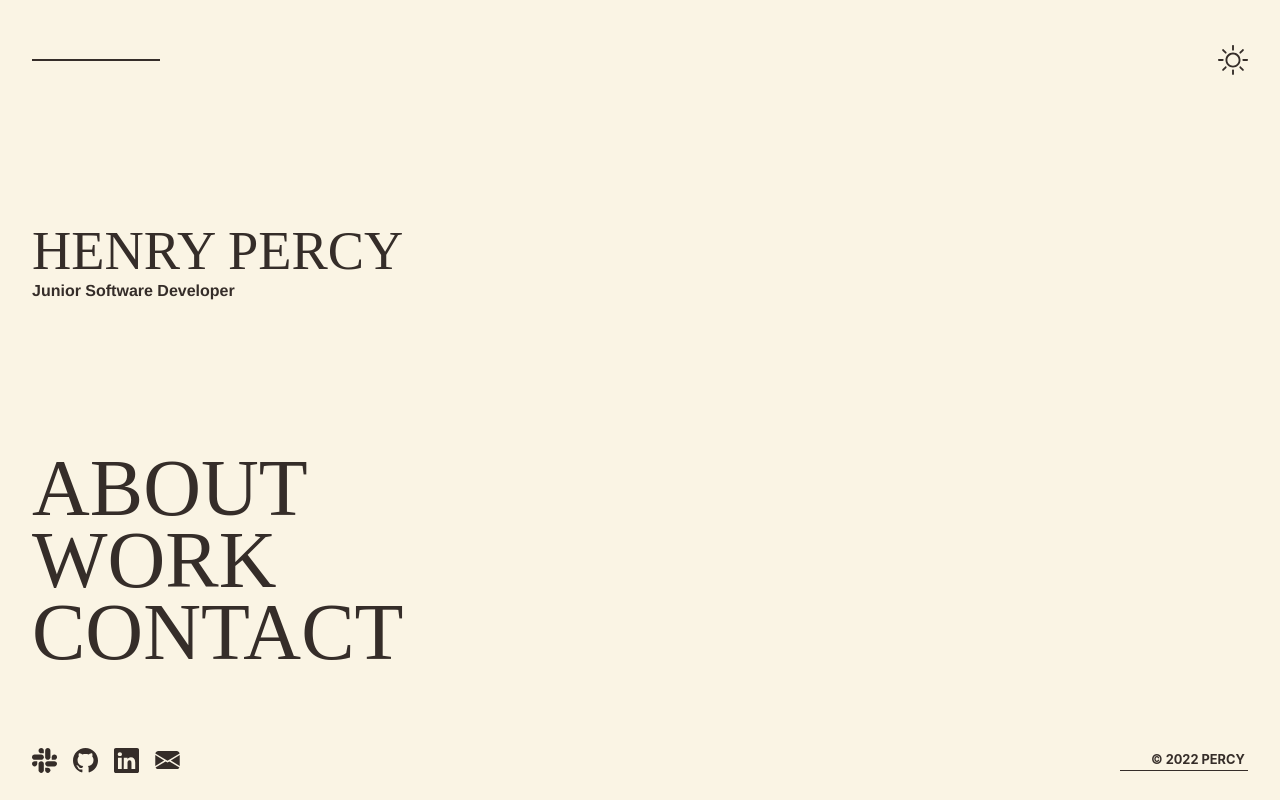
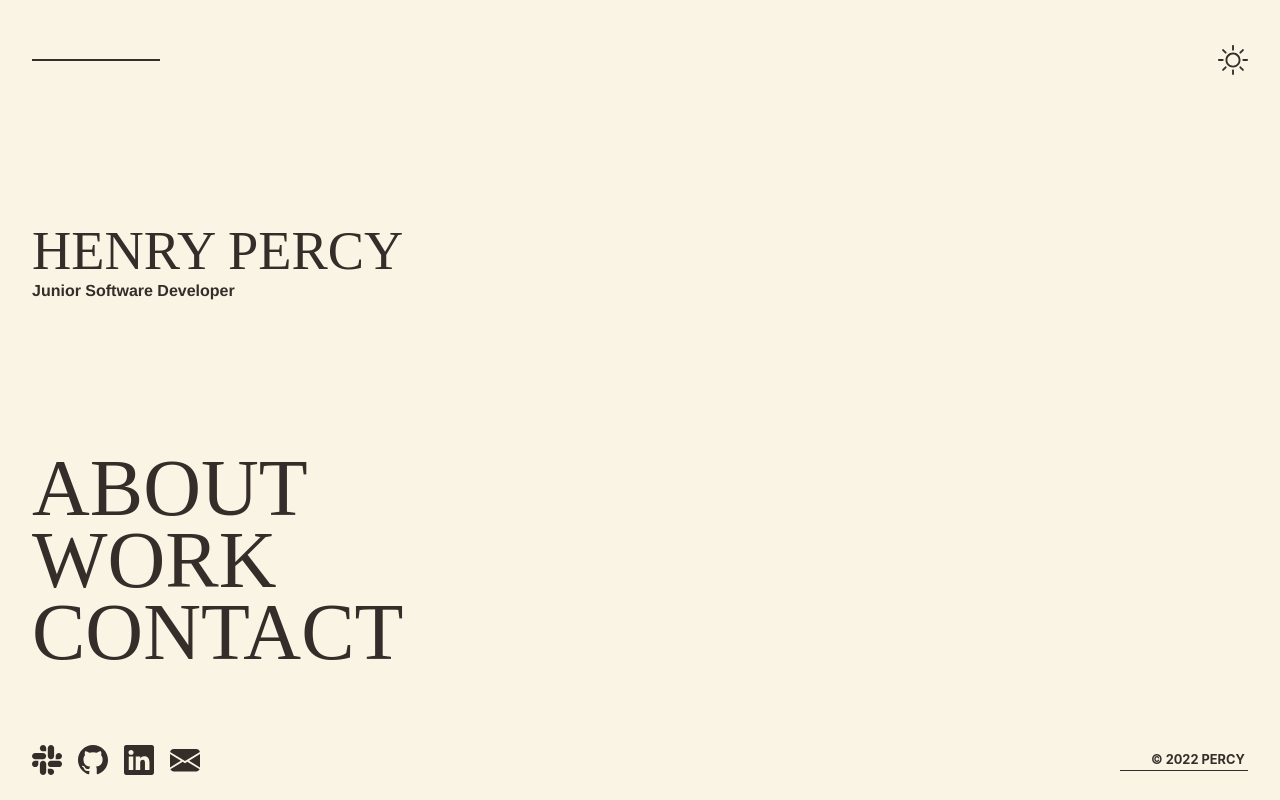
Before and after one commit to henryppercy/portfolio-v2, a React (Create React App) app: page / in a window 1280 px wide. Built offline with nearby package versions, Linux system fonts and the light colour scheme; a web font is replaced by a local one.

Commit message:
Added fill value to all SVGs

```diff
--- a/src/App.css
+++ b/src/App.css
@@ -67,6 +67,10 @@ section {
   grid-template-rows: 15% 1fr 40% 10%;
 }
 
+svg {
+  fill: #352D29;
+}
+
 .home-heading {
   display: flex;
   justify-content: space-between;
--- a/src/App.scss
+++ b/src/App.scss
@@ -73,6 +73,10 @@ section {
   grid-template-rows: 15% 1fr 40% 10%;
 }
 
+svg {
+  fill: $dark;
+}
+
 .home-heading {
   display: flex;
   justify-content: space-between;
--- a/src/components/Home.jsx
+++ b/src/components/Home.jsx
@@ -6,15 +6,15 @@ const Home = () => {
             <div className="home-heading">
                 <div className="line"></div>
                 <svg className="" width="30" height="30" viewBox="0 0 30 30" fill="none" xmlns="http://www.w3.org/2000/svg">
-                    <path d="M15 20.625C11.8934 20.625 9.375 18.1066 9.375 15C9.375 11.8934 11.8934 9.375 15 9.375C18.1066 9.375 20.625 11.8934 20.625 15C20.625 18.1066 18.1066 20.625 15 20.625ZM15 22.5C19.1421 22.5 22.5 19.1421 22.5 15C22.5 10.8579 19.1421 7.5 15 7.5C10.8579 7.5 7.5 10.8579 7.5 15C7.5 19.1421 10.8579 22.5 15 22.5Z" fill="#352D29"/>
-                    <path d="M15 0C15.5178 0 15.9375 0.419733 15.9375 0.9375V4.6875C15.9375 5.20527 15.5178 5.625 15 5.625C14.4822 5.625 14.0625 5.20527 14.0625 4.6875V0.9375C14.0625 0.419733 14.4822 0 15 0Z" fill="#352D29"/>
-                    <path d="M15 24.375C15.5178 24.375 15.9375 24.7947 15.9375 25.3125V29.0625C15.9375 29.5803 15.5178 30 15 30C14.4822 30 14.0625 29.5803 14.0625 29.0625V25.3125C14.0625 24.7947 14.4822 24.375 15 24.375Z" fill="#352D29"/>
-                    <path d="M30 15C30 15.5178 29.5803 15.9375 29.0625 15.9375H25.3125C24.7947 15.9375 24.375 15.5178 24.375 15C24.375 14.4822 24.7947 14.0625 25.3125 14.0625H29.0625C29.5803 14.0625 30 14.4822 30 15Z" fill="#352D29"/>
-                    <path d="M5.625 15C5.625 15.5178 5.20527 15.9375 4.6875 15.9375H0.9375C0.419733 15.9375 -2.26323e-08 15.5178 0 15C2.26323e-08 14.4822 0.419733 14.0625 0.9375 14.0625H4.6875C5.20527 14.0625 5.625 14.4822 5.625 15Z" fill="#352D29"/>
-                    <path d="M25.6066 4.39346C25.9727 4.75957 25.9727 5.35317 25.6066 5.71928L22.9549 8.37093C22.5888 8.73705 21.9952 8.73705 21.6291 8.37093C21.263 8.00482 21.263 7.41122 21.6291 7.04511L24.2808 4.39346C24.6469 4.02734 25.2405 4.02734 25.6066 4.39346Z" fill="#352D29"/>
-                    <path d="M8.37087 21.6292C8.73699 21.9953 8.73699 22.5889 8.37087 22.955L5.71922 25.6067C5.3531 25.9728 4.75951 25.9728 4.39339 25.6067C4.02728 25.2405 4.02728 24.647 4.39339 24.2808L7.04505 21.6292C7.41116 21.2631 8.00475 21.2631 8.37087 21.6292Z" fill="#352D29"/>
-                    <path d="M25.6066 25.6067C25.2405 25.9728 24.6469 25.9728 24.2808 25.6067L21.6291 22.955C21.263 22.5889 21.263 21.9953 21.6291 21.6292C21.9952 21.2631 22.5888 21.2631 22.9549 21.6292L25.6066 24.2809C25.9727 24.647 25.9727 25.2406 25.6066 25.6067Z" fill="#352D29"/>
-                    <path d="M8.37087 8.37096C8.00476 8.73707 7.41116 8.73707 7.04505 8.37096L4.3934 5.7193C4.02728 5.35319 4.02728 4.7596 4.3934 4.39348C4.75951 4.02736 5.35311 4.02736 5.71922 4.39348L8.37087 7.04513C8.73699 7.41125 8.73699 8.00484 8.37087 8.37096Z" fill="#352D29"/>
+                    <path d="M15 20.625C11.8934 20.625 9.375 18.1066 9.375 15C9.375 11.8934 11.8934 9.375 15 9.375C18.1066 9.375 20.625 11.8934 20.625 15C20.625 18.1066 18.1066 20.625 15 20.625ZM15 22.5C19.1421 22.5 22.5 19.1421 22.5 15C22.5 10.8579 19.1421 7.5 15 7.5C10.8579 7.5 7.5 10.8579 7.5 15C7.5 19.1421 10.8579 22.5 15 22.5Z"/>
+                    <path d="M15 0C15.5178 0 15.9375 0.419733 15.9375 0.9375V4.6875C15.9375 5.20527 15.5178 5.625 15 5.625C14.4822 5.625 14.0625 5.20527 14.0625 4.6875V0.9375C14.0625 0.419733 14.4822 0 15 0Z"/>
+                    <path d="M15 24.375C15.5178 24.375 15.9375 24.7947 15.9375 25.3125V29.0625C15.9375 29.5803 15.5178 30 15 30C14.4822 30 14.0625 29.5803 14.0625 29.0625V25.3125C14.0625 24.7947 14.4822 24.375 15 24.375Z"/>
+                    <path d="M30 15C30 15.5178 29.5803 15.9375 29.0625 15.9375H25.3125C24.7947 15.9375 24.375 15.5178 24.375 15C24.375 14.4822 24.7947 14.0625 25.3125 14.0625H29.0625C29.5803 14.0625 30 14.4822 30 15Z"/>
+                    <path d="M5.625 15C5.625 15.5178 5.20527 15.9375 4.6875 15.9375H0.9375C0.419733 15.9375 -2.26323e-08 15.5178 0 15C2.26323e-08 14.4822 0.419733 14.0625 0.9375 14.0625H4.6875C5.20527 14.0625 5.625 14.4822 5.625 15Z"/>
+                    <path d="M25.6066 4.39346C25.9727 4.75957 25.9727 5.35317 25.6066 5.71928L22.9549 8.37093C22.5888 8.73705 21.9952 8.73705 21.6291 8.37093C21.263 8.00482 21.263 7.41122 21.6291 7.04511L24.2808 4.39346C24.6469 4.02734 25.2405 4.02734 25.6066 4.39346Z"/>
+                    <path d="M8.37087 21.6292C8.73699 21.9953 8.73699 22.5889 8.37087 22.955L5.71922 25.6067C5.3531 25.9728 4.75951 25.9728 4.39339 25.6067C4.02728 25.2405 4.02728 24.647 4.39339 24.2808L7.04505 21.6292C7.41116 21.2631 8.00475 21.2631 8.37087 21.6292Z"/>
+                    <path d="M25.6066 25.6067C25.2405 25.9728 24.6469 25.9728 24.2808 25.6067L21.6291 22.955C21.263 22.5889 21.263 21.9953 21.6291 21.6292C21.9952 21.2631 22.5888 21.2631 22.9549 21.6292L25.6066 24.2809C25.9727 24.647 25.9727 25.2406 25.6066 25.6067Z"/>
+                    <path d="M8.37087 8.37096C8.00476 8.73707 7.41116 8.73707 7.04505 8.37096L4.3934 5.7193C4.02728 5.35319 4.02728 4.7596 4.3934 4.39348C4.75951 4.02736 5.35311 4.02736 5.71922 4.39348L8.37087 7.04513C8.73699 7.41125 8.73699 8.00484 8.37087 8.37096Z"/>
                 </svg>
             </div>
 
@@ -31,24 +31,24 @@ const Home = () => {
 
             <div className="home-footer">
                 <div className="contact-logos">
-                    <svg width="25" height="25" viewBox="0 0 30 30" fill="none" xmlns="http://www.w3.org/2000/svg">
-                        <path d="M6.30292 18.9576C6.30292 20.6921 4.88599 22.1091 3.15146 22.1091C1.41694 22.1091 0 20.6921 0 18.9576C0 17.2231 1.41694 15.8062 3.15146 15.8062H6.30292V18.9576Z" fill="#352D29"/>
-                        <path d="M7.89088 18.9576C7.89088 17.2231 9.30781 15.8062 11.0423 15.8062C12.7769 15.8062 14.1938 17.2231 14.1938 18.9576V26.8485C14.1938 28.583 12.7769 29.9999 11.0423 29.9999C9.30781 29.9999 7.89088 28.583 7.89088 26.8485V18.9576Z" fill="#352D29"/>
-                        <path d="M11.0423 6.30292C9.30781 6.30292 7.89088 4.88599 7.89088 3.15146C7.89088 1.41694 9.30781 0 11.0423 0C12.7769 0 14.1938 1.41694 14.1938 3.15146V6.30292H11.0423Z" fill="#352D29"/>
-                        <path d="M11.0423 7.89087C12.7769 7.89087 14.1938 9.3078 14.1938 11.0423C14.1938 12.7769 12.7769 14.1938 11.0423 14.1938H3.15146C1.41694 14.1938 0 12.7769 0 11.0423C0 9.3078 1.41694 7.89087 3.15146 7.89087H11.0423Z" fill="#352D29"/>
-                        <path d="M23.6971 11.0423C23.6971 9.3078 25.114 7.89087 26.8485 7.89087C28.5831 7.89087 30 9.3078 30 11.0423C30 12.7769 28.5831 14.1938 26.8485 14.1938H23.6971V11.0423Z" fill="#352D29"/>
-                        <path d="M22.1091 11.0423C22.1091 12.7769 20.6921 14.1938 18.9576 14.1938C17.2231 14.1938 15.8061 12.7769 15.8061 11.0423V3.15146C15.8061 1.41694 17.2231 0 18.9576 0C20.6921 0 22.1091 1.41694 22.1091 3.15146V11.0423Z" fill="#352D29"/>
-                        <path d="M18.9577 23.697C20.6922 23.697 22.1091 25.114 22.1091 26.8485C22.1091 28.583 20.6922 29.9999 18.9577 29.9999C17.2231 29.9999 15.8062 28.583 15.8062 26.8485V23.697H18.9577Z" fill="#352D29"/>
-                        <path d="M18.9576 22.1091C17.2231 22.1091 15.8061 20.6921 15.8061 18.9576C15.8061 17.2231 17.2231 15.8062 18.9576 15.8062H26.8485C28.583 15.8062 29.9999 17.2231 29.9999 18.9576C29.9999 20.6921 28.583 22.1091 26.8485 22.1091H18.9576Z" fill="#352D29"/>
+                    <svg width="30" height="30" viewBox="0 0 30 30" fill="none" xmlns="http://www.w3.org/2000/svg">
+                        <path d="M6.30292 18.9576C6.30292 20.6921 4.88599 22.1091 3.15146 22.1091C1.41694 22.1091 0 20.6921 0 18.9576C0 17.2231 1.41694 15.8062 3.15146 15.8062H6.30292V18.9576Z"/>
+                        <path d="M7.89088 18.9576C7.89088 17.2231 9.30781 15.8062 11.0423 15.8062C12.7769 15.8062 14.1938 17.2231 14.1938 18.9576V26.8485C14.1938 28.583 12.7769 29.9999 11.0423 29.9999C9.30781 29.9999 7.89088 28.583 7.89088 26.8485V18.9576Z"/>
+                        <path d="M11.0423 6.30292C9.30781 6.30292 7.89088 4.88599 7.89088 3.15146C7.89088 1.41694 9.30781 0 11.0423 0C12.7769 0 14.1938 1.41694 14.1938 3.15146V6.30292H11.0423Z"/>
+                        <path d="M11.0423 7.89087C12.7769 7.89087 14.1938 9.3078 14.1938 11.0423C14.1938 12.7769 12.7769 14.1938 11.0423 14.1938H3.15146C1.41694 14.1938 0 12.7769 0 11.0423C0 9.3078 1.41694 7.89087 3.15146 7.89087H11.0423Z"/>
+                        <path d="M23.6971 11.0423C23.6971 9.3078 25.114 7.89087 26.8485 7.89087C28.5831 7.89087 30 9.3078 30 11.0423C30 12.7769 28.5831 14.1938 26.8485 14.1938H23.6971V11.0423Z"/>
+                        <path d="M22.1091 11.0423C22.1091 12.7769 20.6921 14.1938 18.9576 14.1938C17.2231 14.1938 15.8061 12.7769 15.8061 11.0423V3.15146C15.8061 1.41694 17.2231 0 18.9576 0C20.6921 0 22.1091 1.41694 22.1091 3.15146V11.0423Z"/>
+                        <path d="M18.9577 23.697C20.6922 23.697 22.1091 25.114 22.1091 26.8485C22.1091 28.583 20.6922 29.9999 18.9577 29.9999C17.2231 29.9999 15.8062 28.583 15.8062 26.8485V23.697H18.9577Z"/>
+                        <path d="M18.9576 22.1091C17.2231 22.1091 15.8061 20.6921 15.8061 18.9576C15.8061 17.2231 17.2231 15.8062 18.9576 15.8062H26.8485C28.583 15.8062 29.9999 17.2231 29.9999 18.9576C29.9999 20.6921 28.583 22.1091 26.8485 22.1091H18.9576Z"/>
                     </svg>
-                    <svg width="25" height="25" viewBox="0 0 30 30" fill="none" xmlns="http://www.w3.org/2000/svg">
-                        <path d="M15 0C6.7125 0 0 6.7125 0 15C0 21.6375 4.29375 27.2438 10.2562 29.2313C11.0062 29.3625 11.2875 28.9125 11.2875 28.5188C11.2875 28.1625 11.2688 26.9813 11.2688 25.725C7.5 26.4188 6.525 24.8063 6.225 23.9625C6.05625 23.5313 5.325 22.2 4.6875 21.8438C4.1625 21.5625 3.4125 20.8688 4.66875 20.85C5.85 20.8313 6.69375 21.9375 6.975 22.3875C8.325 24.6563 10.4813 24.0188 11.3438 23.625C11.475 22.65 11.8687 21.9938 12.3 21.6188C8.9625 21.2438 5.475 19.95 5.475 14.2125C5.475 12.5813 6.05625 11.2313 7.0125 10.1813C6.8625 9.80625 6.3375 8.26875 7.1625 6.20625C7.1625 6.20625 8.41875 5.8125 11.2875 7.74375C12.4875 7.40625 13.7625 7.2375 15.0375 7.2375C16.3125 7.2375 17.5875 7.40625 18.7875 7.74375C21.6563 5.79375 22.9125 6.20625 22.9125 6.20625C23.7375 8.26875 23.2125 9.80625 23.0625 10.1813C24.0188 11.2313 24.6 12.5625 24.6 14.2125C24.6 19.9688 21.0938 21.2438 17.7563 21.6188C18.3 22.0875 18.7688 22.9875 18.7688 24.3938C18.7688 26.4 18.75 28.0125 18.75 28.5188C18.75 28.9125 19.0313 29.3813 19.7813 29.2313C22.759 28.226 25.3466 26.3122 27.1797 23.7593C29.0128 21.2064 29.9992 18.1429 30 15C30 6.7125 23.2875 0 15 0Z" fill="#352D29"/>
+                    <svg width="30" height="30" viewBox="0 0 30 30" fill="none" xmlns="http://www.w3.org/2000/svg">
+                        <path d="M15 0C6.7125 0 0 6.7125 0 15C0 21.6375 4.29375 27.2438 10.2562 29.2313C11.0062 29.3625 11.2875 28.9125 11.2875 28.5188C11.2875 28.1625 11.2688 26.9813 11.2688 25.725C7.5 26.4188 6.525 24.8063 6.225 23.9625C6.05625 23.5313 5.325 22.2 4.6875 21.8438C4.1625 21.5625 3.4125 20.8688 4.66875 20.85C5.85 20.8313 6.69375 21.9375 6.975 22.3875C8.325 24.6563 10.4813 24.0188 11.3438 23.625C11.475 22.65 11.8687 21.9938 12.3 21.6188C8.9625 21.2438 5.475 19.95 5.475 14.2125C5.475 12.5813 6.05625 11.2313 7.0125 10.1813C6.8625 9.80625 6.3375 8.26875 7.1625 6.20625C7.1625 6.20625 8.41875 5.8125 11.2875 7.74375C12.4875 7.40625 13.7625 7.2375 15.0375 7.2375C16.3125 7.2375 17.5875 7.40625 18.7875 7.74375C21.6563 5.79375 22.9125 6.20625 22.9125 6.20625C23.7375 8.26875 23.2125 9.80625 23.0625 10.1813C24.0188 11.2313 24.6 12.5625 24.6 14.2125C24.6 19.9688 21.0938 21.2438 17.7563 21.6188C18.3 22.0875 18.7688 22.9875 18.7688 24.3938C18.7688 26.4 18.75 28.0125 18.75 28.5188C18.75 28.9125 19.0313 29.3813 19.7813 29.2313C22.759 28.226 25.3466 26.3122 27.1797 23.7593C29.0128 21.2064 29.9992 18.1429 30 15C30 6.7125 23.2875 0 15 0Z"/>
                     </svg>
-                    <svg width="25" height="25" viewBox="0 0 30 30" fill="none" xmlns="http://www.w3.org/2000/svg">
-                        <path d="M0 2.14901C0 0.962462 0.986273 0 2.20296 0H27.797C29.0137 0 30 0.962466 30 2.14901V27.851C30 29.0379 29.0137 30 27.797 30L2.20296 30C0.986273 30 0 29.0379 0 27.851V2.14901ZM9.26884 25.1131V11.5664H4.76617V25.1131H9.26884ZM7.01748 9.71686C8.58765 9.71686 9.56495 8.67662 9.56495 7.37663C9.53569 6.04738 8.58766 5.03601 7.04727 5.03601C5.50704 5.03601 4.5 6.04738 4.5 7.37663C4.5 8.67662 5.47709 9.71686 6.98814 9.71686H7.01748ZM16.2214 25.1131V17.5481C16.2214 17.1432 16.2506 16.7387 16.3695 16.4493C16.695 15.6404 17.4359 14.8026 18.6798 14.8026C20.3091 14.8026 20.9608 16.0448 20.9608 17.8659V25.1131H25.4631V17.3456C25.4631 13.1847 23.2417 11.2485 20.2793 11.2485C17.8908 11.2485 16.8199 12.5613 16.2215 13.4844V13.531H16.1914C16.2013 13.5156 16.2113 13.5 16.2215 13.4844V11.5664H11.7189C11.778 12.8376 11.7189 25.1131 11.7189 25.1131H16.2214Z" fill="#352D29"/>
+                    <svg width="30" height="30" viewBox="0 0 30 30" fill="none" xmlns="http://www.w3.org/2000/svg">
+                        <path d="M0 2.14901C0 0.962462 0.986273 0 2.20296 0H27.797C29.0137 0 30 0.962466 30 2.14901V27.851C30 29.0379 29.0137 30 27.797 30L2.20296 30C0.986273 30 0 29.0379 0 27.851V2.14901ZM9.26884 25.1131V11.5664H4.76617V25.1131H9.26884ZM7.01748 9.71686C8.58765 9.71686 9.56495 8.67662 9.56495 7.37663C9.53569 6.04738 8.58766 5.03601 7.04727 5.03601C5.50704 5.03601 4.5 6.04738 4.5 7.37663C4.5 8.67662 5.47709 9.71686 6.98814 9.71686H7.01748ZM16.2214 25.1131V17.5481C16.2214 17.1432 16.2506 16.7387 16.3695 16.4493C16.695 15.6404 17.4359 14.8026 18.6798 14.8026C20.3091 14.8026 20.9608 16.0448 20.9608 17.8659V25.1131H25.4631V17.3456C25.4631 13.1847 23.2417 11.2485 20.2793 11.2485C17.8908 11.2485 16.8199 12.5613 16.2215 13.4844V13.531H16.1914C16.2013 13.5156 16.2113 13.5 16.2215 13.4844V11.5664H11.7189C11.778 12.8376 11.7189 25.1131 11.7189 25.1131H16.2214Z"/>
                     </svg>
-                    <svg width="25" height="18.75" viewBox="0 0 30 23" fill="none" xmlns="http://www.w3.org/2000/svg">
-                        <path d="M0.0929726 2.91645C0.471994 1.24657 1.96542 0 3.75 0H26.25C28.0346 0 29.528 1.24657 29.907 2.91645L15 12.0263L0.0929726 2.91645ZM0 5.05703V18.3761L10.881 11.7065L0 5.05703ZM12.6776 12.8045L0.359758 20.3548C0.961133 21.623 2.25315 22.5 3.75 22.5H26.25C27.7469 22.5 29.0389 21.623 29.6402 20.3548L17.3224 12.8045L15 14.2237L12.6776 12.8045ZM19.119 11.7065L30 18.3761V5.05703L19.119 11.7065Z" fill="#352D29"/>
+                    <svg width="30" height="23" viewBox="0 0 30 23" fill="none" xmlns="http://www.w3.org/2000/svg">
+                        <path d="M0.0929726 2.91645C0.471994 1.24657 1.96542 0 3.75 0H26.25C28.0346 0 29.528 1.24657 29.907 2.91645L15 12.0263L0.0929726 2.91645ZM0 5.05703V18.3761L10.881 11.7065L0 5.05703ZM12.6776 12.8045L0.359758 20.3548C0.961133 21.623 2.25315 22.5 3.75 22.5H26.25C27.7469 22.5 29.0389 21.623 29.6402 20.3548L17.3224 12.8045L15 14.2237L12.6776 12.8045ZM19.119 11.7065L30 18.3761V5.05703L19.119 11.7065Z"/>
                     </svg>
                 </div>
                 <div className="home-footer-copyright">
```
